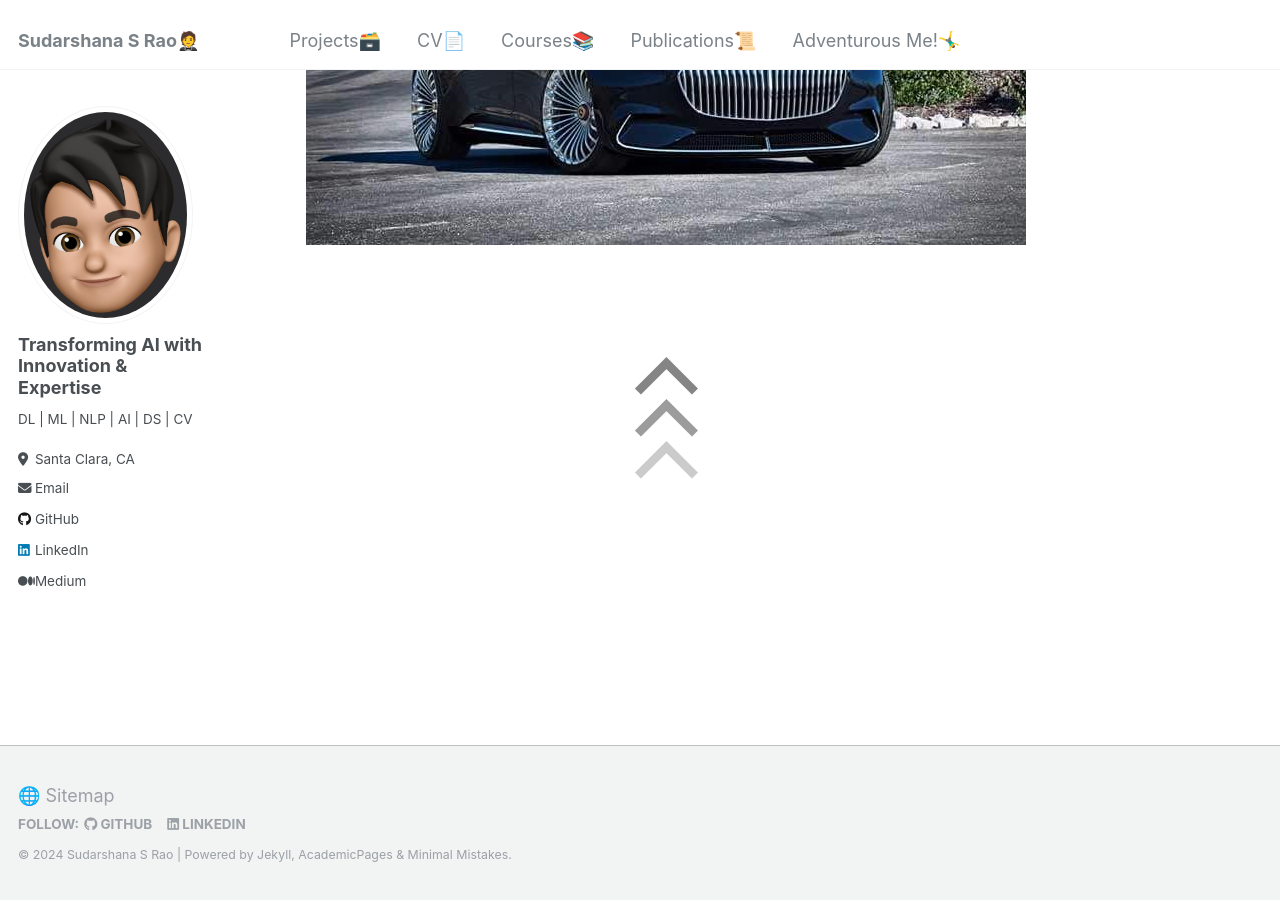
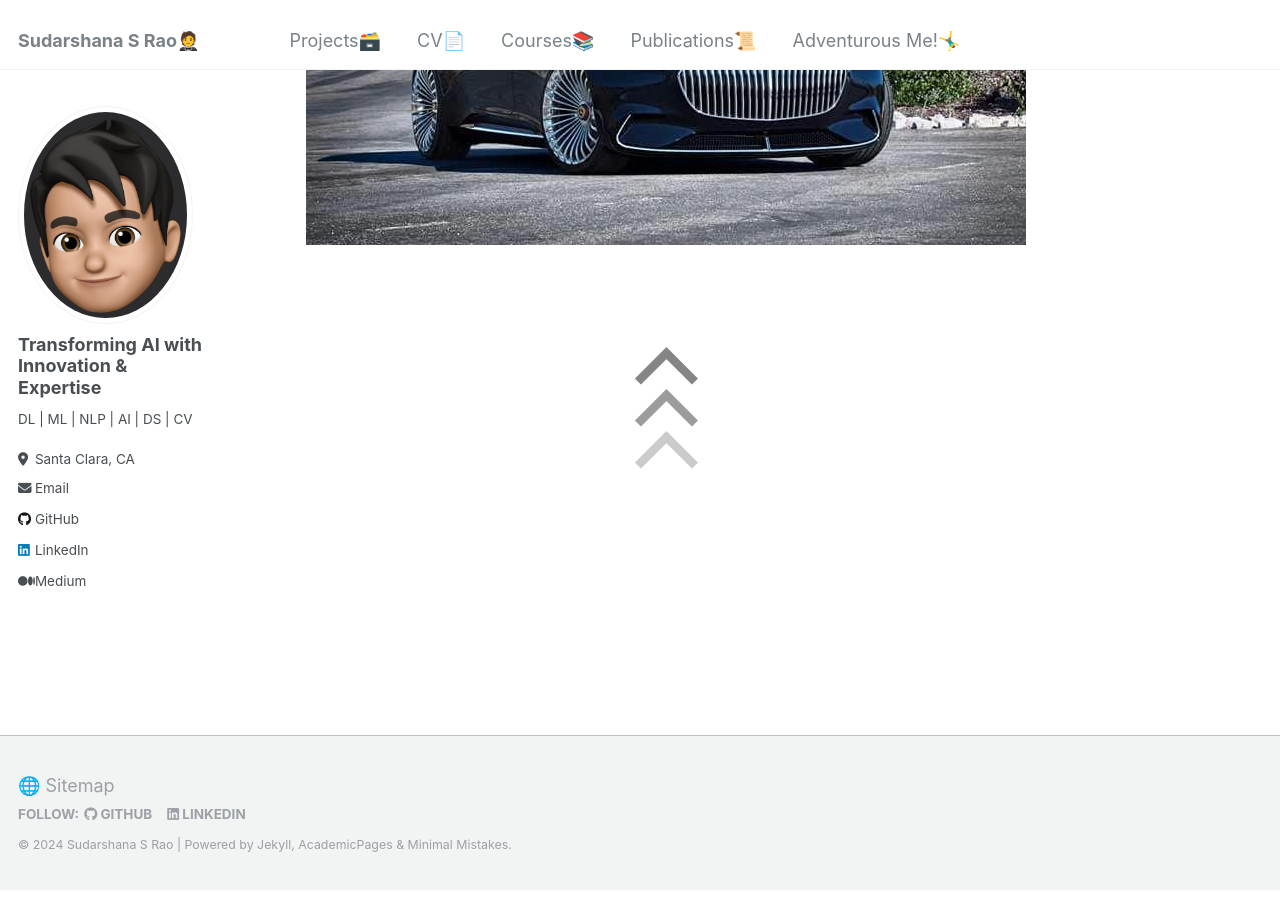
Before and after one commit to SudarshanaSRao/SudarshanaSRao.github.io, a Jekyll site: the page built from _pages/about.md, in a window 1280 px wide and 900 px high, scrolled down 2229 px. Built offline with Jekyll 4.4.1, drawn with Linux system fonts in a browser that asks for light colours.

Commit message:
Update about.md

```diff
--- a/_pages/about.md
+++ b/_pages/about.md
@@ -195,7 +195,7 @@ I am seeking full-time roles and craving challenging opportunities to contribute
     <img src='/images/Carcool.jpg' alt="Cool Car">
 </div>
 
-<div class="arrow-container0" style="margin-top: -80px;">
+<div class="arrow-container0" style="margin-top: -90px;">
         <a href="#top" class="arrow" style="font-size: 6em; text-decoration: none;">&#x2303;</a>
         <a href="#top" class="arrow" style="font-size: 6em; text-decoration: none;">&#x2303;</a>
         <a href="#top" class="arrow" style="font-size: 6em; text-decoration: none;">&#x2303;</a>
```
